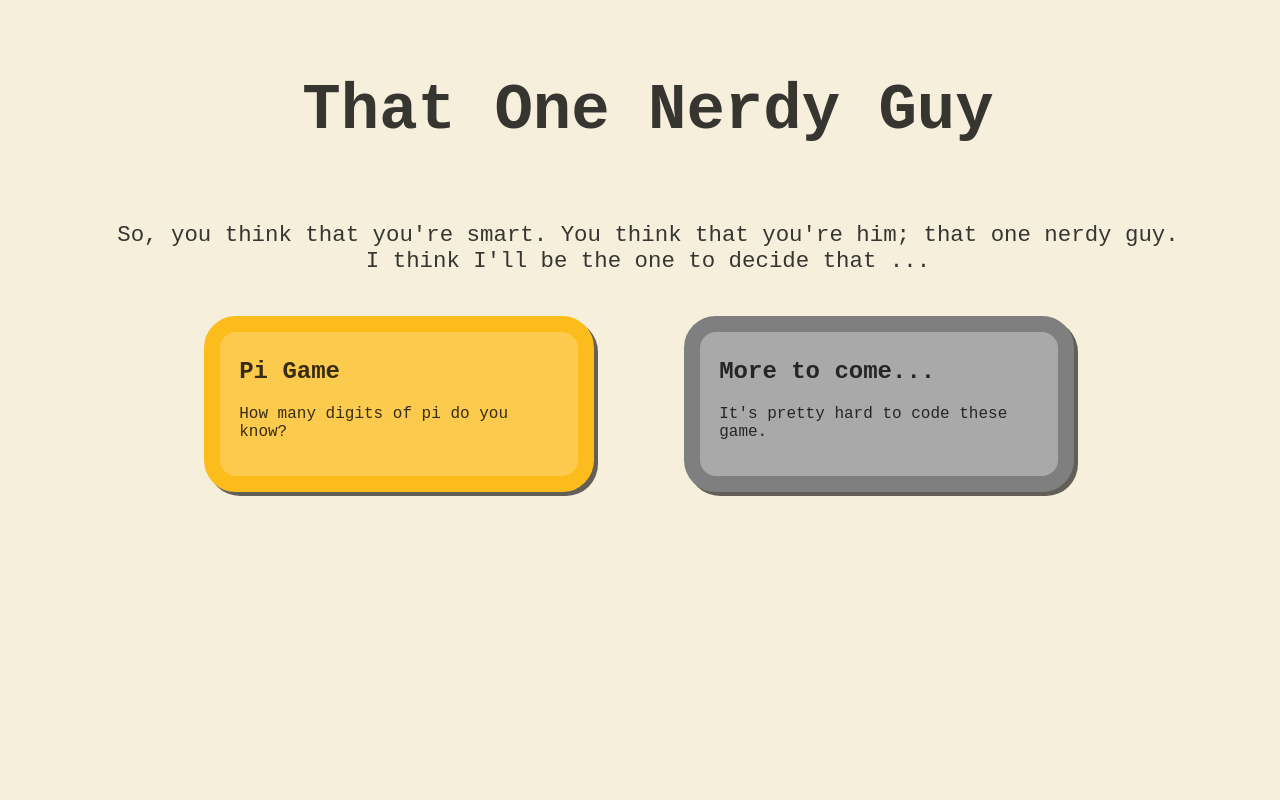
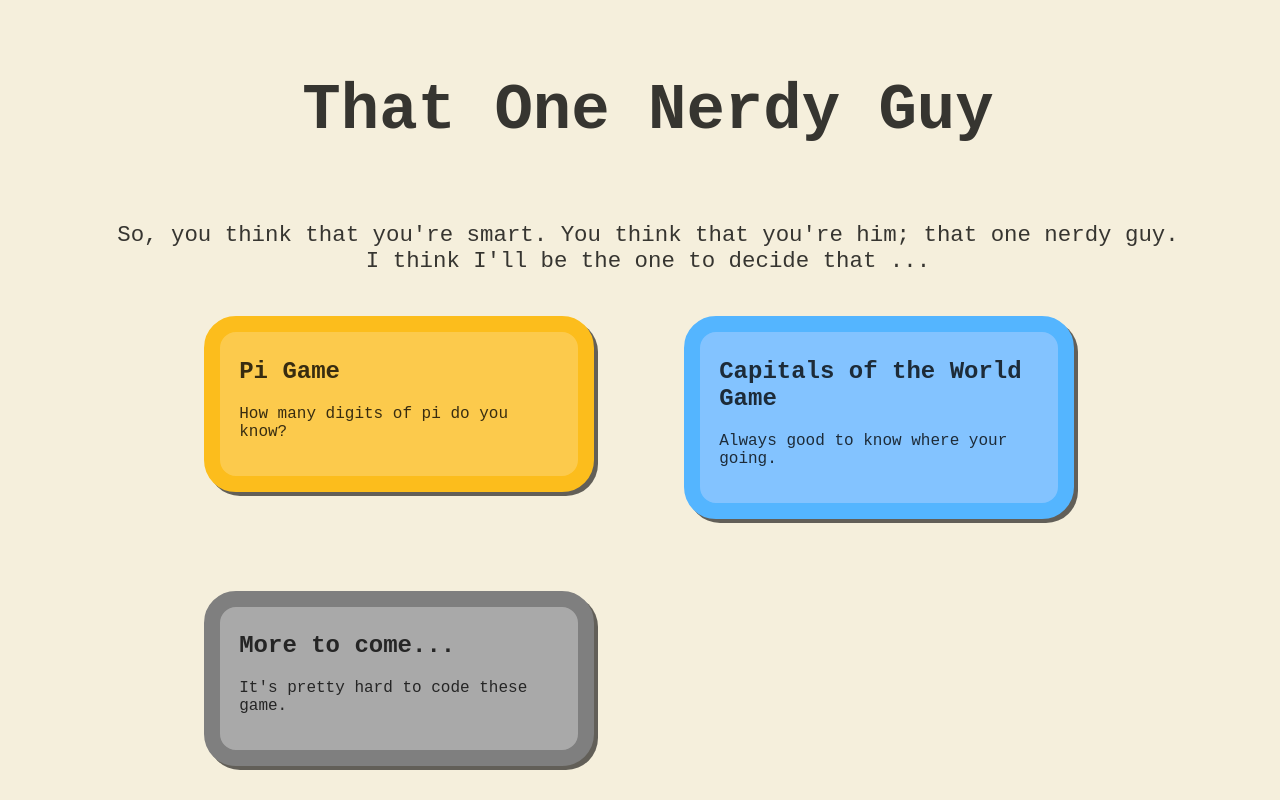
Before and after one commit to RickyRCoding/thatonenerdyguy, a Next.js app: page / in a window 1280 px wide. Built offline with nearby package versions, Linux system fonts and the light colour scheme.

Commit message:
Update page.tsx

```diff
--- a/app/page.tsx
+++ b/app/page.tsx
@@ -17,6 +17,13 @@ export default function Home() {
           color="#fcbd1c"
           acolor="#fcca4c"
           gameLink="https://rickyrcoding.github.io/pigame/"
+        />
+        <GameCard
+          title="Capitals of the World Game"
+          description="Always good to know where your going."
+          color="#54b5ff"
+          acolor="#83c3ff"
+          gameLink="https://rickyrcoding.github.io/capitalsoftheworldgame/"
         />
         <GameCard
           title="More to come..."
```
